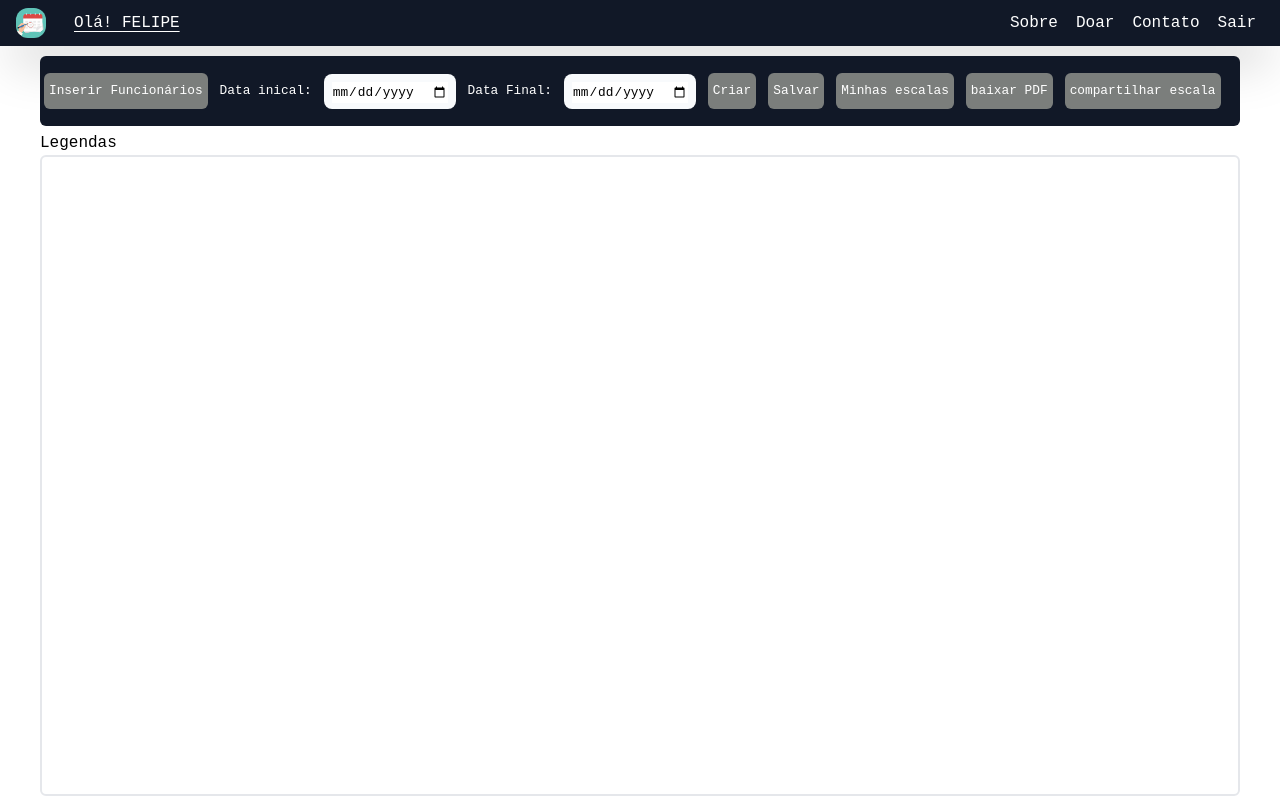
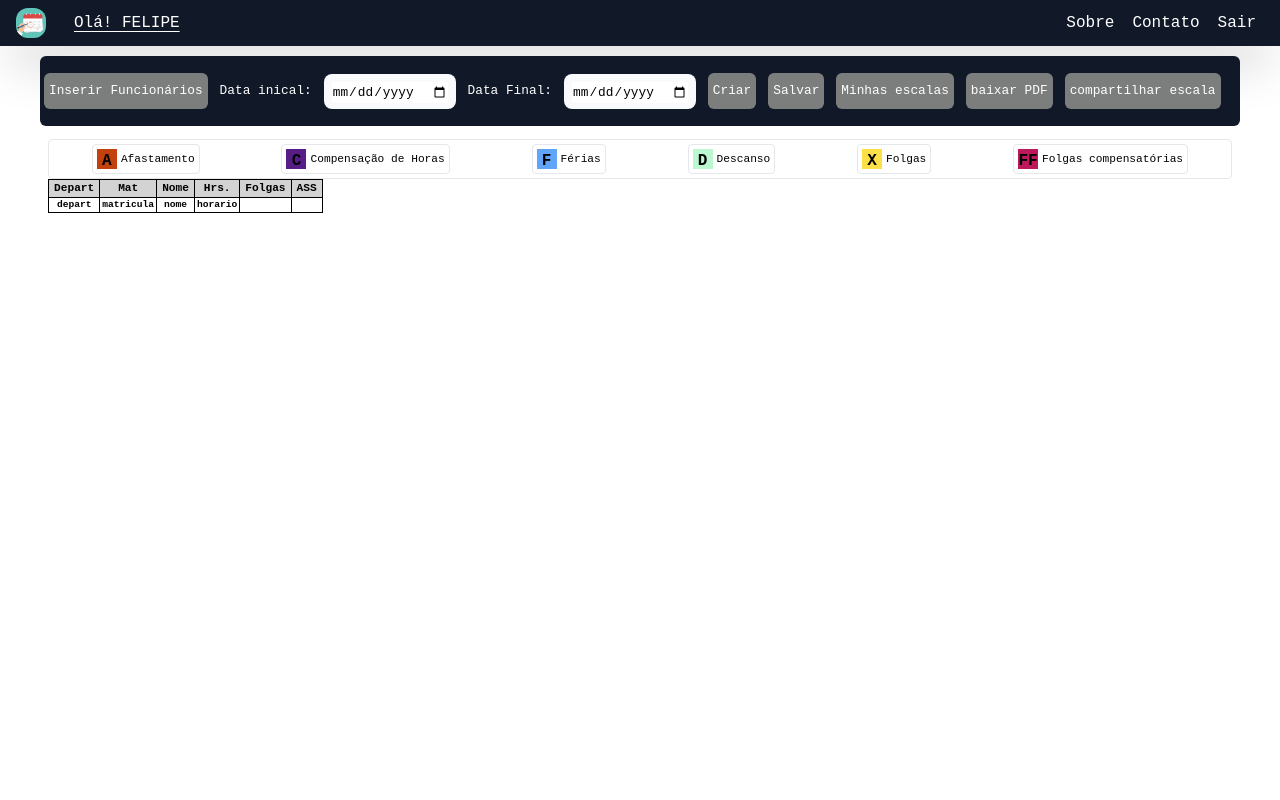
Before and after one commit to felipemiehe/escalasAPP, a React (Create React App) app: page /escalas in a window 1280 px wide. Built offline with nearby package versions, Linux system fonts and the light colour scheme.

Commit message:
mudanças visuais

```diff
--- a/src/Components/Header/Header.js
+++ b/src/Components/Header/Header.js
@@ -3,25 +3,29 @@ import Botao from "../Botao/Botao"
 import logo from '../../Assets/logo1.jpeg'
 export default function header({ user, login, logout, ...props }) {
 
+    function SobreInfo() {
+        return <div>
+            {console.log('felipe')}
+        </div>
+    }
+
     return (
         <>
-            <header className=''>
+
             <div className='w-full flex items-center justify-between bg-gray-900 px-2 shadow-2xl'>
                 <div className='gap-2 flex items-center p-2'>
                     <div className='flex logo'><img className='rounded-xl' src={logo}></img></div>
                     {user && <p className='text-white underline underline-offset-4'>Olá! {user.toUpperCase()}</p>}
                 </div>
-
                 <ul className='menu flex gap-[2px] text-white items-center pr-2'>
                     <li><p className='cursor-pointer hover:text-yellow-300 hover:bg-gray-400 px-2 py-1 rounded-md' >Sobre</p></li>
-                        <li><p className='cursor-pointer hover:text-yellow-300 hover:bg-gray-400 px-2 py-1 rounded-md' >Doar</p></li>
                     <li><p className='cursor-pointer hover:text-yellow-300 hover:bg-gray-400 px-2 py-1 rounded-md' >Contato</p></li>
                     {!user && <li><button onClick={() => { login() }} className='hover:text-yellow-300 hover:bg-gray-400 px-2 py-1 rounded-md' href='#'>Acessar</button></li>}
                     {user && <li><button onClick={() => { logout() }} className='hover:text-yellow-300 hover:bg-gray-400 px-2 py-1 rounded-md' href='#'>Sair</button>
                     </li>}
                 </ul>
             </div>
-            </header>
+
         </>
     )
 
--- a/src/Components/Quadro_Escalas/QuadroEscalas.js
+++ b/src/Components/Quadro_Escalas/QuadroEscalas.js
@@ -7,102 +7,80 @@ export default function Quadraoescalas({ objeto, datass, ...props }) {
 
 
 
-    const [obj, setObjet] = useState([]) // fazer usesate desse
-    const [dateInicio, setDateInicio] = useState()
-    const [dateFim, setDateFim] = useState()
-    const [datas, setDatas] = useState([]) // dentro do componente
-
-    // { data: { nome: 'txxt', horario: 'txt', matricula: '123', departamento: 'recepção', numFolgas: 5, folgas: new Array(2).fill({ dfolga: ' ' }) , dias : [1, 2, 3,4,5,6,7]}}]
-    //vetor de nome
-
-    function setnomesvetor(nome, horario, matricula, depart, folgas, trabalhados, dataInicial, dataFinal) { // handlesetonejto botao inserir
-
-        if (obj.length !== 0) {
-            setObjet([...obj, { data: { nome: nome, horario: horario, matricula: matricula, departamento: depart, folgas: [folgas], trabalhados: [trabalhados], dataInicial: dataInicial, dataFinal: dataFinal } }])
-        } else {
-            setObjet([{ data: { nome: nome, horario: horario, matricula: matricula, departamento: depart, folgas: [folgas], trabalhados: [trabalhados], dataInicial: dataInicial, dataFinal: dataFinal } }])
-        }
-
-    }
-
     // colocar x
     function adicionarFolgas(item, i) {
         //console.log(item.folgas[i])
         if (item.folgas[i] === ' ') {
+            item.folgas[i] = 'X'
 
-            item.folgas[i] = 'X'
         } else if (item.folgas[i] === 'X') {
+            item.folgas[i] = ' '
 
-            item.folgas[i] = ' '
         }
-        let newState = [...obj];
-        setObjet(newState)
-    }
-
-    // só para checar se paga a data #APAGAR DEPOIS#
-    function printar() {
-        obj.map((item, i) => {
-            console.log(item.data.dataFinal)
-        })
+        let newState = [...objeto];
+        objeto = newState
     }
 
 
-    function CriaEscala() {
 
-        const dataInicial = document.getElementsByName('data-inicial')[0].value;
-        const dataFinal = document.getElementsByName('data-final')[0].value;
+    // function CriaEscala() {
+
+    //     const dataInicial = document.getElementsByName('data-inicial')[0].value;
+    //     const dataFinal = document.getElementsByName('data-final')[0].value;
 
 
-        let dias_seperados_final = dataInicial.split('-');
-        let dias_seperados_inicial = dataFinal.split('-');
+    //     let dias_seperados_final = dataInicial.split('-');
+    //     let dias_seperados_inicial = dataFinal.split('-');
 
-        // [0] -- ano -- [1] -- mes -- [2] -- dia
-        //console.log(parseInt(dias_seperados[2]))
+    //     // [0] -- ano -- [1] -- mes -- [2] -- dia
+    //     //console.log(parseInt(dias_seperados[2]))
 
-        const result = eachDayOfInterval({
-            start: new Date(parseInt(dias_seperados_inicial[0]), parseInt(dias_seperados_inicial[1]) - 1, parseInt(dias_seperados_inicial[2])),
-            end: new Date(parseInt(dias_seperados_final[0]), parseInt(dias_seperados_final[1]) - 1, parseInt(dias_seperados_final[2]))
-        })
+    //     const result = eachDayOfInterval({
+    //         start: new Date(parseInt(dias_seperados_inicial[0]), parseInt(dias_seperados_inicial[1]) - 1, parseInt(dias_seperados_inicial[2])),
+    //         end: new Date(parseInt(dias_seperados_final[0]), parseInt(dias_seperados_final[1]) - 1, parseInt(dias_seperados_final[2]))
+    //     })
 
-        //parseInt(dias_seperados_inicial[0]), parseInt(dias_seperados_inicial[1]), parseInt(dias_seperados_inicial[2])
-        //parseInt(dias_seperados_final[0]), parseInt(dias_seperados_final[1]) -1, parseInt(dias_seperados_final[2])
+    //     //parseInt(dias_seperados_inicial[0]), parseInt(dias_seperados_inicial[1]), parseInt(dias_seperados_inicial[2])
+    //     //parseInt(dias_seperados_final[0]), parseInt(dias_seperados_final[1]) -1, parseInt(dias_seperados_final[2])
 
 
-        let datas_agora = []
+    //     let datas_agora = []
 
-        for (var j = 0; j < result.length; j++) {
-            datas_agora.push(result[j])
-        }
+    //     for (var j = 0; j < result.length; j++) {
+    //         datas_agora.push(result[j])
+    //     }
 
-        setDatas(datas_agora)
+    //     setDatas(datas_agora)
 
 
 
-        // const datasformatadas = format((result), 'MM/dd/yyyy')
+    //     // const datasformatadas = format((result), 'MM/dd/yyyy')
 
-        // Alimentando vetores
-        {
-            for (var i = 0; i < objeto.length; i++) {
-                objeto[i].data.folgas = []
-                for (var k = 0; k < result.length; k++) {
-                    objeto[i].data.folgas[k] = ' '
-                    objeto[i].data.trabalhados[k] = 'N'
-                    objeto[i].data.dataInicial = dataInicial
-                    objeto[i].data.dataFinal = dataFinal
-                }
-            }
-        }
+    //     // Alimentando vetores
+    //     {
+    //         for (var i = 0; i < objeto.length; i++) {
+    //             objeto[i].data.folgas = []
+    //             for (var k = 0; k < result.length; k++) {
+    //                 objeto[i].data.folgas[k] = ' '
+    //                 objeto[i].data.trabalhados[k] = 'N'
+    //                 objeto[i].data.dataInicial = dateinicio
+    //                 objeto[i].data.dataFinal = datefinal
+    //             }
+    //         }
+    //     }
 
-        let obj_depois_for = [...objeto]
-        setObjet(obj_depois_for)
-        objeto = obj_depois_for
+    //     let obj_depois_for = [...objeto]
+    //     setObjet(obj_depois_for)
+    //     objeto = obj_depois_for
 
 
-        // console.log(datas[1].getMonth())
-    }
+    //     // console.log(datas[1].getMonth())
+    // }
 
 
-    // funcao que traforma numeros da sema 1 segunda 0 domingo
+
+
+    // #### funcao que traforma numeros da sema 1 segunda 0 domingo
 
     function diassemanas(dia, i) {
 
@@ -132,7 +110,7 @@ export default function Quadraoescalas({ objeto, datass, ...props }) {
             11: 'bg-red-300',
         }
 
-        return (<div className={`${(dias[dia.getDay()] === 'SAB' || dias[dia.getDay()] === 'DOM') ? 'bg-stone-500' : meses[dia.getMonth()]} border-[1px] border-black font-black quadrados text-[0.60rem] text-center`}>{dias[dia.getDay()]}</div>)
+        return (<div className={`${(dias[dia.getDay()] === 'SAB' || dias[dia.getDay()] === 'DOM') ? 'bg-stone-500 text-slate-100' : meses[dia.getMonth()]} border-[1px] border-black font-black quadrados text-[0.60rem] text-center`}>{dias[dia.getDay()]}</div>)
 
     }
 
@@ -155,7 +133,7 @@ export default function Quadraoescalas({ objeto, datass, ...props }) {
             11: 'DEZEMBRO',
         }
 
-        const rowLen = datas.length
+        const rowLen = datass.length
 
         return (<div className={`${(i === 0) && 'border-l-[1px] border-black'}
         ${(i + 1 === rowLen) && 'border-r-[1px] border-black'}
@@ -172,27 +150,53 @@ export default function Quadraoescalas({ objeto, datass, ...props }) {
 
         <>
 
-            {/* <input placeholder='' type="date" name="data-inicial" onChange={() => setDateInicio(document.getElementsByName('data-inicial')[0].value)} />
-            <input placeholder='' type="date" name="data-final" onChange={() => setDateFim(document.getElementsByName('data-final')[0].value)} />
+            <div className="max-w-full h-full p-2">
+                <div className='flex gap-1 border p-1 justify-around rounded items-center'>
 
-            <button onClick={() => setnomesvetor('felipe', '14:00', 10, 'recepção', '', '')}>AQUI</button>
-            <button onClick={() => setnomesvetor('jose', '15:00', 15, 'recepção', '', '')}>AQUI2</button>
-            <button onClick={() => CriaEscala()}>Criar escala</button>
-            <button onClick={() => printar()}>printar datas</button> */}
+                    <div className='flex gap-1 border p-1 rounded items-center'>
+                        <span title="Afastamento" className='w-5 h-5 font-black text-center bg-orange-700'>A</span>
+                        <p className='text-[0.7em] text-center '>Afastamento</p>
+                    </div>
 
-            <div className="max-w[1200px] h-full border-2 overflow-x-scroll overflow-y-scroll rounded-md p-2">
-                <table className="text-center text-sm font-bold">
-                    <tbody >
+                    <div className='flex gap-1 border p-1 rounded items-center'>
+                        <span title="Compensação de Horas" className='w-5 h-5 font-black text-center bg-purple-900'>C</span>
+                        <p className='text-[0.7em] text-center '>Compensação de Horas</p>
+                    </div>
+
+                    <div className='flex gap-1 border p-1 rounded items-center'>
+                        <span title="Férias" className='w-5 h-5 font-black text-center bg-blue-400'>F</span>
+                        <p className='text-[0.7em] text-center '>Férias</p>
+                    </div>
+
+                    <div className='flex gap-1 border p-1 rounded items-center'>
+                        <span title="Descanso" className='w-5 h-5 font-black text-center bg-green-200'>D</span>
+                        <p className='text-[0.7em] text-center '>Descanso</p>
+                    </div>
+
+                    <div className='flex gap-1 border p-1 rounded items-center'>
+                        <span title="Folgas" className='w-5 h-5 font-black text-center bg-yellow-300'>X</span>
+                        <p className='text-[0.7em] text-center '>Folgas</p>
+                    </div>
+
+                    <div className='flex gap-1 border p-1 rounded items-center'>
+                        <span title="Folgas compensatórias" className='w-5 h-5 font-black text-center bg-pink-700'>FF </span>
+                        <p className='text-[0.7em] text-center '>Folgas compensatórias</p>
+                    </div>
+
+                </div>
+
+                <table className="text-center pt-1 text-[0.7rem]">
+                    <tbody>
                         <tr >
                             <td ></td>
                             <td ></td>
                             <td ></td>
                             <td ></td>
                             <td ></td>
-                            <td className='border-r-[1px] border-black'></td>
+                            <td className='border-r border-black'></td>
                             <td className='flex text-[0.60rem] items-center'>
                                 {/* {   datas.filter(i => i.getMonth() === 0).length > 0 && mesesz()} */}
-                                {dateInicio !== null && dateFim !== null && datas.map((item, i) => (mesesz(item, i)))}
+                                {datass && datass.map((item, i) => (mesesz(item, i)))}
 
                             </td>
                         </tr>
@@ -203,27 +207,27 @@ export default function Quadraoescalas({ objeto, datass, ...props }) {
                             <td ></td>
                             <td ></td>
                             <td ></td>
-                            <td className='border-r-[1px] border-black'></td>
+                            <td className='border-r border-black'></td>
                             <td className='flex text-[0.60rem] items-center'>
                                 {
                                     // obj.map((item, i) => item.data.diassemana.map((c) => (i === 0) ? <div className='quadradao text-center flex'>{c}</div> : ''))
-                                    dateInicio !== null && dateFim !== null && datas.map((item, i, row) => (diassemanas(item, i, row)))
+                                    datass && datass.map((item, i, row) => (diassemanas(item, i, row)))
                                 }
                             </td>
                         </tr>
 
                         {objeto.length != 0 &&
-                            <tr className="text-[0.6rem]">
-                                <th className='f '>Departament</th>
+                            <tr className="">
+                                <th className='f '>Depart</th>
                                 <th className='f '>Mat</th>
                                 <th className='f '>Nome</th>
-                                <th className='f '>Hrs.entrada</th>
+                                <th className='f '>Hrs.</th>
                                 <th className='f '>Folgas</th>
-                                <th className='  border-r-[1px] border-black px-4'>ASS</th>
+                                <th className='f '>ASS</th>
                                 <td className='flex'>
                                     {
                                         // add dias da semana
-                                        datas.map((item) => (<div className='border-[1px] border-black quadrados '>{item.getDate()}</div>))
+                                        datass.map((item,i) => (<div className={`${(i % 2 == 0) ? '' : 'bg-slate-300'} border-[1px] border-black quadrados text-sm`}>{item.getDate()}</div>))
                                     }
 
                                 </td>
@@ -232,11 +236,11 @@ export default function Quadraoescalas({ objeto, datass, ...props }) {
                             <>
                                 <tr className="text-[0.6rem]">
                                     <th >{item.data.departamento}</th>
-                                    <th >{item.data.matricula}</th>
+                                    <th className='px-[2px]'>{item.data.matricula}</th>
                                     <th className='px-[2px]'>{item.data.nome}</th>
-                                    <th >{item.data.horario}</th>
-                                    <th ></th>
-                                    <th ></th>
+                                    <th className='px-[2px]'>{item.data.horario}</th>
+                                    <th className='px-[2px]'></th>
+                                    <th className='px-[2px]' ></th>
 
                                     <td className='flex'>
                                         <>
--- a/src/Pages/Escalas/Escalas.css
+++ b/src/Pages/Escalas/Escalas.css
@@ -10,21 +10,22 @@
     max-width: 1200px;
     min-width: 1000px;
     /* -80 px por causa do header e os pading que existe */
-    height: calc(100% - 80px);
+    height: calc(100% - 60px);
     margin: 0 auto;
     display: grid;
     margin-top: 10px;
 
     grid-template-areas:
         "sidebar "
-        "item";
+        "item"
+        ;
 
     grid-template-rows: 75px auto;
 
 }
 
 .sidebar {
-    max-width: auto;
+    max-width: 1200px;
     height: 70px;
     border-radius: 10px;
     grid-area: sidebar;
@@ -36,13 +37,14 @@
 .item {
     max-width: auto;
     height: 100%;
-    min-height: 300px;
     grid-area: item;
     grid-column: item;
     padding-bottom: 4px;
 
 }
 
+
+
 header {
     min-width: 1000px;
 }
--- a/src/Pages/Escalas/Escalas.js
+++ b/src/Pages/Escalas/Escalas.js
@@ -5,6 +5,8 @@ import Header from '../../Components/Header/Header';
 import './Escalas.css'
 import Modal from '../../Components/Modal/Modal';
 import Cab from '../../Components/Cabecalho/Cabecalho';
+import { eachDayOfInterval, format } from 'date-fns'
+
 import useControleModal from '../../Hooks/UsecontroleModal';
 
 
@@ -14,9 +16,11 @@ export default function Escalas() {
     const [enableModal_criar, closeModal_criar, openModal_criar] = useControleModal();
 
 
-    const [obj, setObjet] = useState([])
+    const [obj, setObjet] = useState([{ data: { nome: 'nome', horario: 'horario', matricula: 'matricula', departamento: 'depart', folgas: [], trabalhados: [], dataInicial: 'dataInicial', dataFinal: 'dataFinal' } }])
     const [dateInicio, setDateInicio] = useState()
     const [dateFim, setDateFim] = useState()
+
+    const [datas, setDatas] = useState([])
 
 
     // criar vetor
@@ -30,7 +34,63 @@ export default function Escalas() {
 
     }
 
-    // selecionar data
+    // CRIAR ESCALAS ####
+
+    function CriaEscala() {
+
+
+        // let dias_seperados_final = dateInicio.split('-');
+        // let dias_seperados_inicial = dateFim.split('-');
+
+        // [0] -- ano -- [1] -- mes -- [2] -- dia
+        // console.log(parseInt(dateInicio))
+
+        // const result = eachDayOfInterval({
+        //     start: new Date(parseInt(dias_seperados_inicial[0]), parseInt(dias_seperados_inicial[1]) - 1, parseInt(dias_seperados_inicial[2])),
+        //     end: new Date(parseInt(dias_seperados_final[0]), parseInt(dias_seperados_final[1]) - 1, parseInt(dias_seperados_final[2]))
+        // })
+
+        const result = eachDayOfInterval({
+            start: new Date(parseInt(2022), parseInt(12) - 1, parseInt(1)),
+            end: new Date(parseInt(2022), parseInt(12) - 1, parseInt(31))
+        })
+
+        //parseInt(dias_seperados_inicial[0]), parseInt(dias_seperados_inicial[1]), parseInt(dias_seperados_inicial[2])
+        //parseInt(dias_seperados_final[0]), parseInt(dias_seperados_final[1]) -1, parseInt(dias_seperados_final[2])
+
+
+        let datas_agora = []
+
+        for (var j = 0; j < result.length; j++) {
+            datas_agora.push(result[j])
+        }
+
+        setDatas(datas_agora)
+
+
+        // Alimentando vetores
+        {
+            for (var i = 0; i < obj.length; i++) {
+                obj[i].data.folgas = []
+                for (var k = 0; k < result.length; k++) {
+                    obj[i].data.folgas[k] = ' '
+                    obj[i].data.trabalhados[k] = 'N'
+                    obj[i].data.dataInicial = dateInicio
+                    obj[i].data.dataFinal = dateFim
+                }
+            }
+        }
+
+        let obj_depois_for = [...obj]
+        setObjet(obj_depois_for)
+
+        // console.log(datas[1].getMonth())
+    }
+
+
+
+
+    // ######## selecionar data ####### //
 
     function handle_datasInicio(inicial) {
         setDateInicio(inicial)
@@ -46,7 +106,6 @@ export default function Escalas() {
             <Modal title={'Inserir funcionários'} showModal={enableModal_criar} open={openModal_criar} close={closeModal_criar}>
                 <div>felipe</div>
 
-
             </Modal>
 
         )
@@ -56,7 +115,7 @@ export default function Escalas() {
     return (
         <div className='h-full'>
             {modal_inserir()}
-            {console.log(dateInicio, dateFim)}
+            {console.log(obj)}
             <Header className="header" user={'felipe'} />
             <section className='container'>
                 {/* <BotaoSuspenso itens={data} opcao={opcao} mudarOpcao={escolhe_Opcao} />
@@ -67,17 +126,12 @@ export default function Escalas() {
                     <Cab inserir={openModal_criar}
                         datainicio={handle_datasInicio}
                         datafim={handle_datasFim}
-
+                        criar={CriaEscala}
                     />
                 </div>
 
-                <div className='item '>
-                    <div>Legendas</div>
-                    <Quadroescalas objeto={obj} />
-                    {/* <div className='flex  overflow-scroll gap-2 h-full max-h-[130px]'>
-                        <div className='w-1/2 border rounded-lg'>INFORMAÇOES DA ESCALA</div>
-                        <div className='w-1/2 border rounded-lg'>INFORMAÇOES DE DIA de feriados trabalhados</div>
-                    </div> */}
+                <div className='item overflow-scroll'>
+                    <Quadroescalas objeto={obj} datass={datas} />
                 </div>
 
             </section>
--- a/src/Pages/Not_FOUND/Not_Found.js
+++ b/src/Pages/Not_FOUND/Not_Found.js
@@ -1,5 +1,3 @@
-import Test from '../../Components/Test';
-
 
 export default function notFound(){
 
```
Also changed, not shown: public/index.html (+3 -18 lines), src/Components/Quadro_Escalas/QuadraoEscalas.css (+2 -5 lines), src/Components/Test.js (deleted, +0 -36 lines), public/Tilda_Icons_2web_calendar.svg (added). Lines whose indentation alone changed are shown as unchanged.
